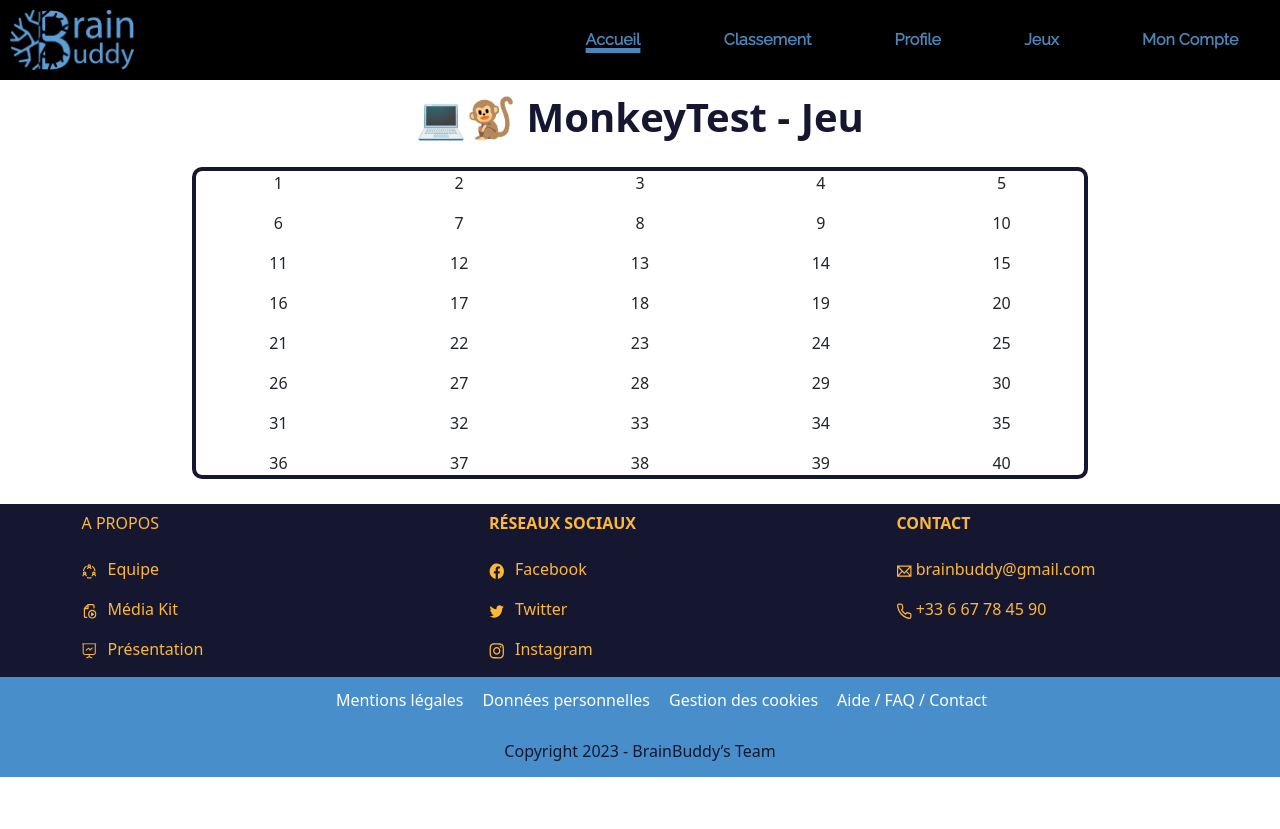
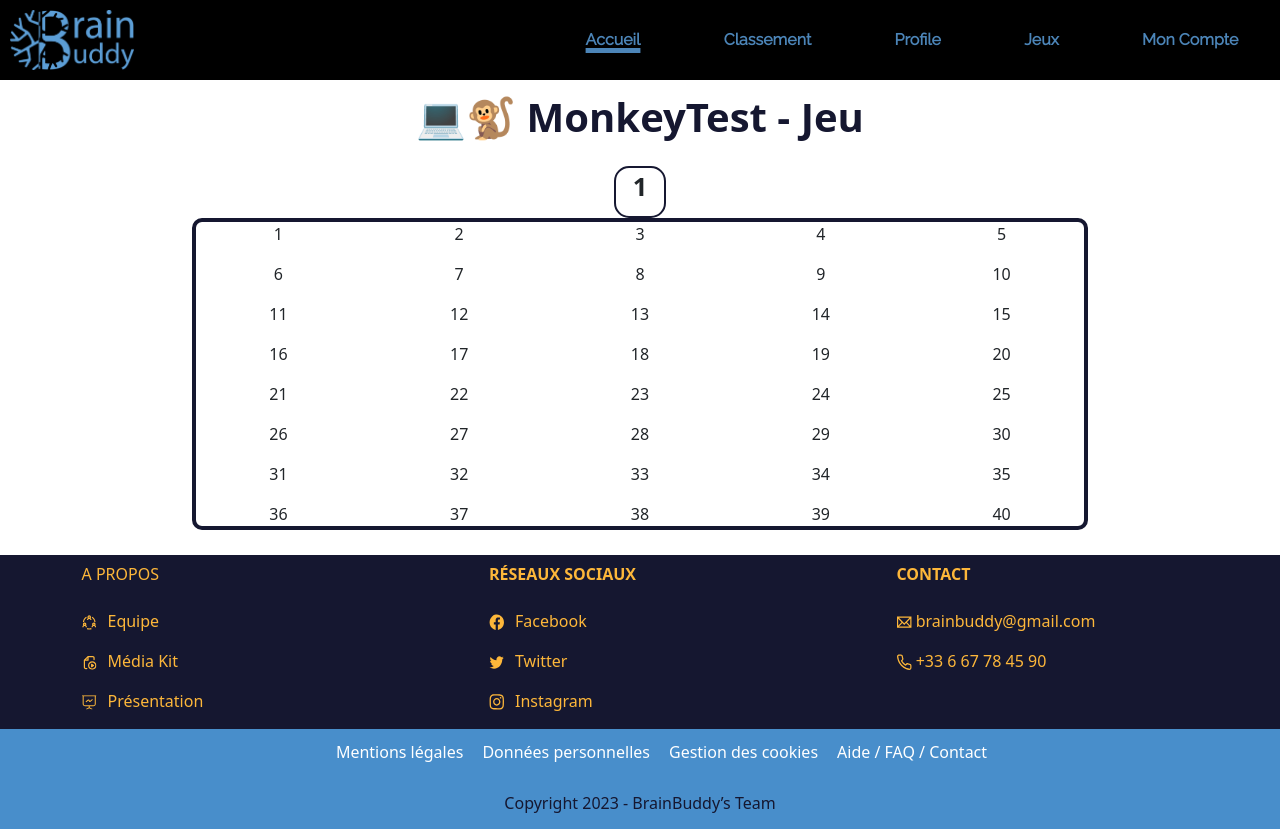
Before and after one commit to Xenus3/FrontEndBrainBuddy, an Angular app: page /monkeytest/grid in a window 1280 px wide. Before the commit the page ends 800 px from the top, so only its background shows below. Built offline with nearby package versions, Linux system fonts and the light colour scheme.

Commit message:
wip : css work on normal div draw div but css does not on div created from typscript function, improvement of the size of div box

```diff
--- a/src/app/components/monkey-test-tutoriel/components/gride/gride.component.html
+++ b/src/app/components/monkey-test-tutoriel/components/gride/gride.component.html
@@ -1,5 +1,6 @@
 <div class="monkey-test">
     <h1>💻🐒 MonkeyTest - Jeu</h1>
+    <div class="tirage">1</div>
     <div class="content">
         <div id="container">
         </div>
--- a/src/app/components/monkey-test-tutoriel/components/gride/gride.component.scss
+++ b/src/app/components/monkey-test-tutoriel/components/gride/gride.component.scss
@@ -50,15 +50,16 @@ h1 {
 
   // Tirage
 
-  #container .tirage {
+  .tirage {
     // display: inline-block;
     border: 0.11em solid #161831;
     border-radius: 15px;
-    margin: 1% 1%;
-    font-size: 3vw;
+    margin: 0,3% 0,3%;
+    font-size: 2vw;
     font-weight: bold;
-    width:5vw;
-    height:5vw;
+    text-align: center;
+    width:4vw;
+    height:4vw;
     cursor: default;
   }
 
--- a/src/app/components/monkey-test-tutoriel/components/gride/gride.component.ts
+++ b/src/app/components/monkey-test-tutoriel/components/gride/gride.component.ts
@@ -25,7 +25,8 @@ export class GrideComponent {
       console.log(y*x);
       let cell = document.createElement("div") as HTMLElement;
       cell.innerText = (""+i+"");
-      container.appendChild(cell).className = "tirage " + i;
+      container.appendChild(cell).className = "tirage";
+      //container.appendChild(cell).className = "tirage " + i+"";
     }
     };
 
```
